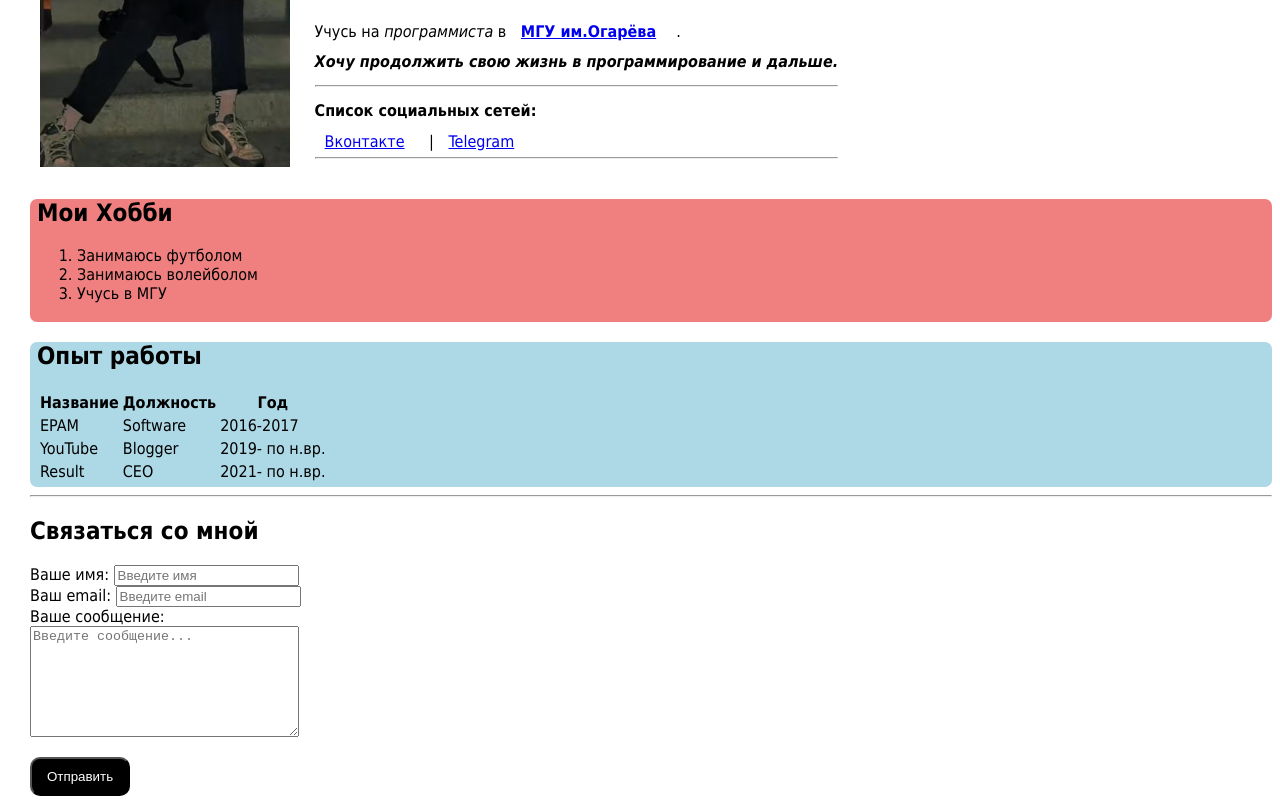
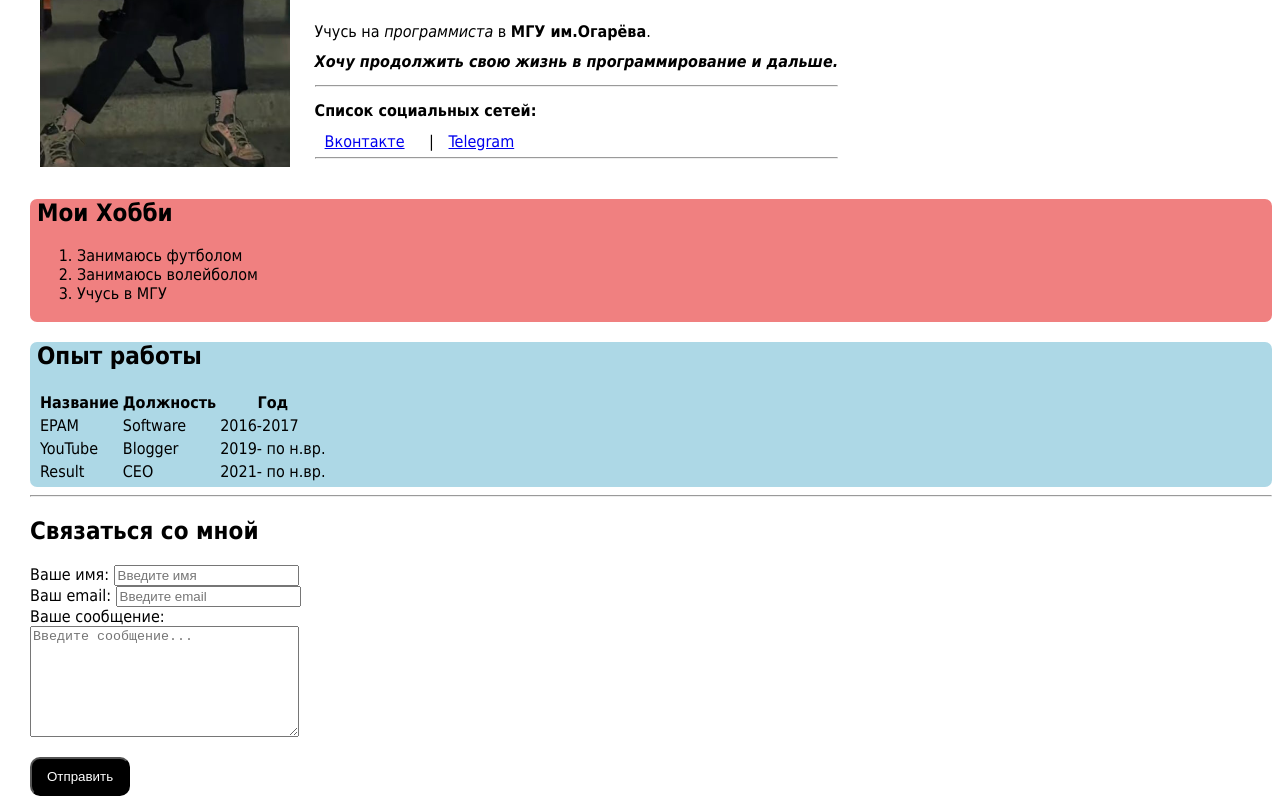
Before and after one commit to IAleksandr1/project, a plain HTML site: page index.html in a window 1280 px wide. Shown: the part 115-927 px from the top of the page. Drawn offline with Linux system fonts and the light colour scheme.

Commit message:
index.html

```diff
--- a/index.html
+++ b/index.html
@@ -15,7 +15,7 @@
         </div>
         <div class="form-group">
             <h1 class="border-1">Симанов Александр</h1>
-            <p class="img1"><br> Учусь на <em>программиста</em> в <strong><a href="main.html" class="p2"> МГУ им.Огарёва</a></strong>.
+            <p class="img1"><br> Учусь на <em>программиста</em> в <strong>МГУ им.Огарёва</strong>.
             <br></br>
             <strong><em>Хочу продолжить свою жизнь в программирование и дальше.</em></strong></p>
 
```
